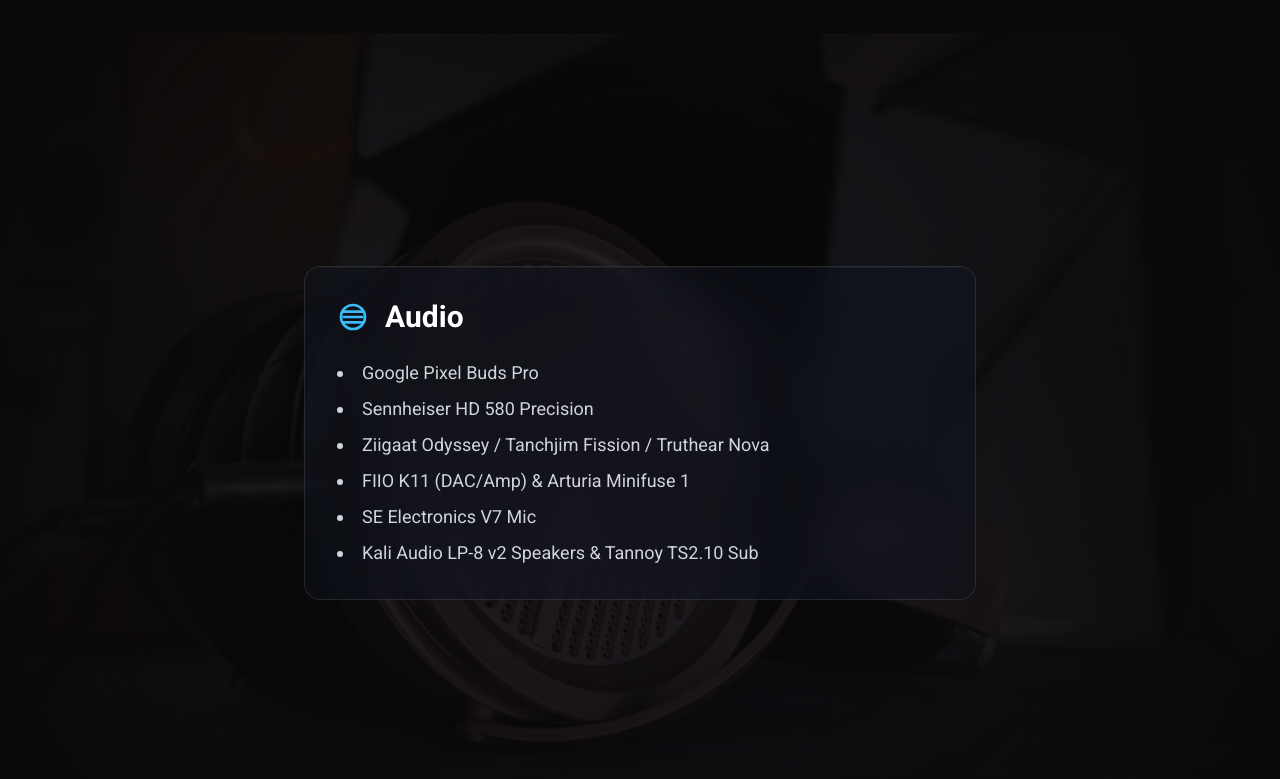
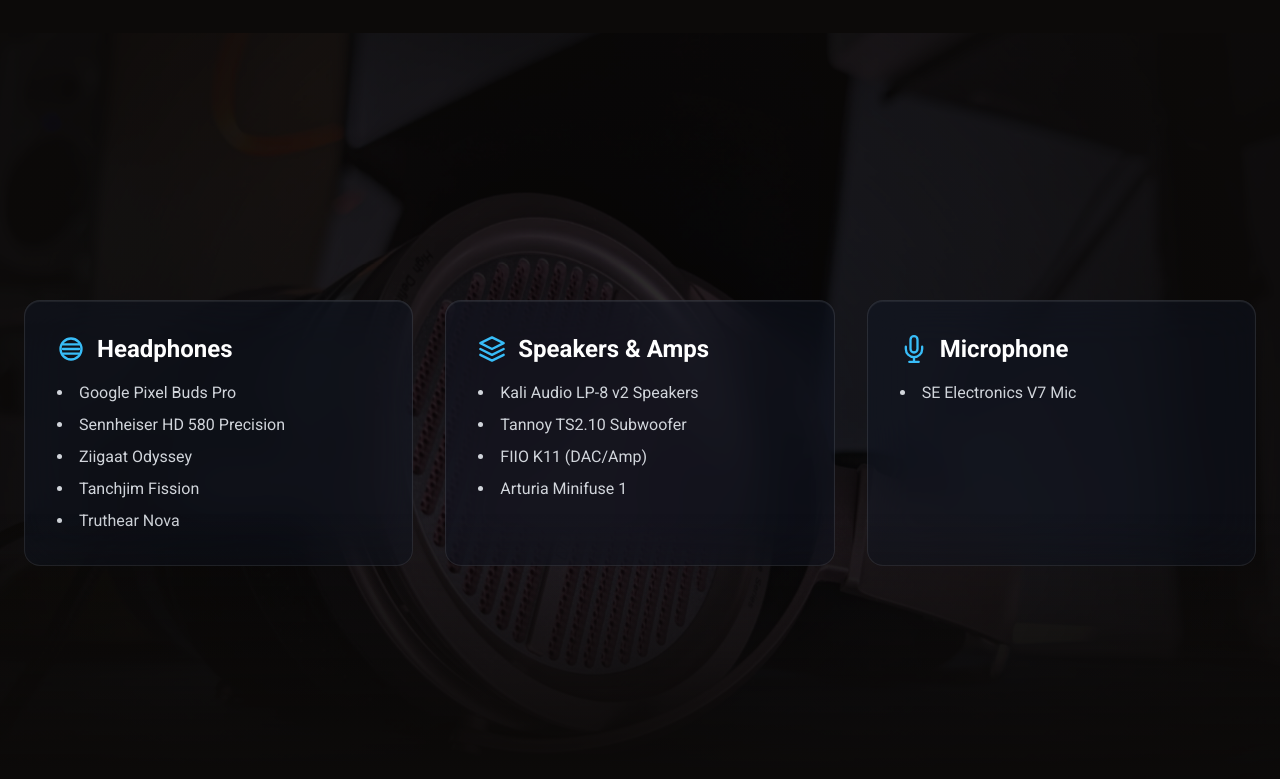
Before and after one commit to Bepsiii/bepsiii.github.io, a plain HTML site: page setup.html in a window 1280 px wide. Shown: the part 1939-2718 px from the top of the page. Drawn offline with nearby package versions, Linux system fonts and the light colour scheme.

Commit message:
Refactor setup.html: Adjust padding and transition effects for setup sections, enhance background gradients, and improve audio section layout with new interactive cards for better user experience

```diff
--- a/setup.html
+++ b/setup.html
@@ -16,8 +16,8 @@
             align-items: center;
             justify-content: center;
             position: relative;
-            padding-top: 8rem;
-            padding-bottom: 8rem;
+            padding-top: 10rem;
+            padding-bottom: 10rem;
             overflow: hidden;
         }
         .setup-background {
@@ -29,10 +29,10 @@
             object-fit: cover;
             z-index: -2;
             filter: brightness(0.3);
-            transform: scale(1.1);
-            transition: transform 6s ease-out;
+            transform: scale(1.15);
+            transition: transform 8s ease-out;
         }
-        [data-aos="fade-up"].aos-animate .setup-background {
+        [data-aos="fade-in"].aos-animate .setup-background {
             transform: scale(1);
         }
         .setup-overlay {
@@ -41,23 +41,34 @@
             left: 0;
             width: 100%;
             height: 100%;
-            background: radial-gradient(circle at center, rgba(12, 10, 9, 0.5) 0%, rgba(12, 10, 9, 1) 90%);
+            background: radial-gradient(circle at center, rgba(12, 10, 9, 0.4) 0%, rgba(12, 10, 9, 0.9) 85%);
             z-index: -1;
+        }
+        /* New blend effect between sections */
+        .setup-section::after {
+            content: '';
+            position: absolute;
+            bottom: 0;
+            left: 0;
+            width: 100%;
+            height: 20rem;
+            background: linear-gradient(to top, #0c0a09 10%, transparent);
+            z-index: 0;
         }
         .interactive-card {
             position: relative;
-            background: rgba(17, 24, 39, 0.4);
+            background: rgba(17, 24, 39, 0.45);
             backdrop-filter: blur(24px);
             -webkit-backdrop-filter: blur(24px);
             border: 1px solid rgba(255, 255, 255, 0.1);
             border-radius: 1rem;
             overflow: hidden;
             transition: transform 0.3s ease, box-shadow 0.3s ease;
-            box-shadow: inset 0 1px 1px rgba(255,255,255,0.05);
+            box-shadow: inset 0 1px 1px rgba(255,255,255,0.08);
         }
         .interactive-card:hover {
             transform: translateY(-5px);
-            box-shadow: 0 20px 40px rgba(0,0,0,0.3);
+            box-shadow: 0 25px 50px -12px rgba(0,0,0,0.4);
         }
         .interactive-card::before {
             content: '';
@@ -65,7 +76,7 @@
             inset: 0;
             border-radius: inherit;
             padding: 1px;
-            background: radial-gradient(800px at var(--x) var(--y), rgba(14, 165, 233, 0.5), rgba(139, 92, 246, 0.4), transparent 60%);
+            background: radial-gradient(800px at var(--x) var(--y), rgba(14, 165, 233, 0.6), rgba(139, 92, 246, 0.5), transparent 60%);
             -webkit-mask: linear-gradient(#fff 0 0) content-box, linear-gradient(#fff 0 0);
             -webkit-mask-composite: xor;
             mask-composite: exclude;
@@ -103,11 +114,11 @@
         </section>
 
         <!-- Desktop Section -->
-        <section class="setup-section" data-aos="fade-up">
+        <section class="setup-section" data-aos="fade-in">
             <img src="images/setup/setup1.png" onerror="this.onerror=null;this.src='https://placehold.co/1920x1080/111827/FFFFFF?text=Desktop';" alt="Desktop Background" class="setup-background">
             <div class="setup-overlay"></div>
             <div class="container mx-auto px-6" id="cards-wrapper">
-                <div class="interactive-card max-w-2xl mx-auto" data-aos="fade-up">
+                <div class="interactive-card max-w-xl mx-auto" data-aos="fade-up">
                     <div class="p-8">
                         <h3 class="flex items-center text-3xl font-bold text-white mb-6"><svg xmlns="http://www.w3.org/2000/svg" width="24" height="24" viewBox="0 0 24 24" fill="none" stroke="currentColor" stroke-width="2" stroke-linecap="round" stroke-linejoin="round" class="w-8 h-8 mr-4 text-sky-400"><rect x="2" y="3" width="20" height="14" rx="2" ry="2"/><line x1="8" y1="21" x2="16" y2="21"/><line x1="12" y1="17" x2="12" y2="21"/></svg>Desktop</h3>
                         <dl class="space-y-3 text-lg">
@@ -126,11 +137,11 @@
         </section>
 
         <!-- Peripherals Section -->
-        <section class="setup-section" data-aos="fade-up">
+        <section class="setup-section" data-aos="fade-in">
              <img src="images/setup/XM2@2x.png" onerror="this.onerror=null;this.src='https://placehold.co/1920x1080/111827/FFFFFF?text=Peripherals';" alt="Peripherals Background" class="setup-background">
             <div class="setup-overlay"></div>
             <div class="container mx-auto px-6" id="cards-wrapper">
-                <div class="grid grid-cols-1 lg:grid-cols-2 gap-8 max-w-6xl mx-auto">
+                <div class="grid grid-cols-1 lg:grid-cols-2 gap-8 max-w-5xl mx-auto">
                     <div class="interactive-card" data-aos="fade-right" data-aos-delay="100">
                         <div class="p-8">
                             <h3 class="flex items-center text-3xl font-bold text-white mb-6"><svg xmlns="http://www.w3.org/2000/svg" width="24" height="24" viewBox="0 0 24 24" fill="none" stroke="currentColor" stroke-width="2" stroke-linecap="round" stroke-linejoin="round" class="w-8 h-8 mr-4 text-sky-400"><path d="M22 2H2v14h20V2zM12 14v4M8 18h8"/></svg>Mice & Mousepads</h3>
@@ -175,28 +186,48 @@
         </section>
 
         <!-- Audio Section -->
-        <section class="setup-section" data-aos="fade-up">
+        <section class="setup-section" data-aos="fade-in">
             <img src="images/setup/section4.jpg" onerror="this.onerror=null;this.src='https://placehold.co/1920x1080/111827/FFFFFF?text=Audio';" alt="Audio Gear Background" class="setup-background">
             <div class="setup-overlay"></div>
             <div class="container mx-auto px-6" id="cards-wrapper">
-                 <div class="interactive-card max-w-2xl mx-auto" data-aos="fade-up">
-                    <div class="p-8">
-                        <h3 class="flex items-center text-3xl font-bold text-white mb-6"><svg xmlns="http://www.w3.org/2000/svg" width="24" height="24" viewBox="0 0 24 24" fill="none" stroke="currentColor" stroke-width="2" stroke-linecap="round" stroke-linejoin="round" class="w-8 h-8 mr-4 text-sky-400"><path d="M19 12H5M19 8H5M19 16H5"/><path d="M21 12a9 9 0 1 1-18 0 9 9 0 0 1 18 0Z"/></svg>Audio</h3>
-                        <ul class="list-disc list-inside text-gray-300 space-y-2 text-lg">
-                            <li>Google Pixel Buds Pro</li>
-                            <li>Sennheiser HD 580 Precision</li>
-                            <li>Ziigaat Odyssey / Tanchjim Fission / Truthear Nova</li>
-                            <li>FIIO K11 (DAC/Amp) & Arturia Minifuse 1</li>
-                            <li>SE Electronics V7 Mic</li>
-                            <li>Kali Audio LP-8 v2 Speakers & Tannoy TS2.10 Sub</li>
-                        </ul>
+                <div class="grid grid-cols-1 lg:grid-cols-3 gap-8 max-w-7xl mx-auto">
+                    <div class="interactive-card" data-aos="fade-up" data-aos-delay="100">
+                        <div class="p-8">
+                            <h3 class="flex items-center text-2xl font-bold text-white mb-4"><svg xmlns="http://www.w3.org/2000/svg" width="24" height="24" viewBox="0 0 24 24" fill="none" stroke="currentColor" stroke-width="2" stroke-linecap="round" stroke-linejoin="round" class="w-7 h-7 mr-3 text-sky-400"><path d="M19 12H5M19 8H5M19 16H5"/><path d="M21 12a9 9 0 1 1-18 0 9 9 0 0 1 18 0Z"/></svg>Headphones</h3>
+                            <ul class="list-disc list-inside text-gray-300 space-y-2">
+                                <li>Google Pixel Buds Pro</li>
+                                <li>Sennheiser HD 580 Precision</li>
+                                <li>Ziigaat Odyssey</li>
+                                <li>Tanchjim Fission</li>
+                                <li>Truthear Nova</li>
+                            </ul>
+                        </div>
+                    </div>
+                    <div class="interactive-card" data-aos="fade-up" data-aos-delay="200">
+                        <div class="p-8">
+                            <h3 class="flex items-center text-2xl font-bold text-white mb-4"><svg xmlns="http://www.w3.org/2000/svg" width="24" height="24" viewBox="0 0 24 24" fill="none" stroke="currentColor" stroke-width="2" stroke-linecap="round" stroke-linejoin="round" class="w-7 h-7 mr-3 text-sky-400"><path d="M12 2L2 7l10 5 10-5-10-5zM2 17l10 5 10-5M2 12l10 5 10-5"/></svg>Speakers & Amps</h3>
+                            <ul class="list-disc list-inside text-gray-300 space-y-2">
+                                <li>Kali Audio LP-8 v2 Speakers</li>
+                                <li>Tannoy TS2.10 Subwoofer</li>
+                                <li>FIIO K11 (DAC/Amp)</li>
+                                <li>Arturia Minifuse 1</li>
+                            </ul>
+                        </div>
+                    </div>
+                     <div class="interactive-card" data-aos="fade-up" data-aos-delay="300">
+                        <div class="p-8">
+                            <h3 class="flex items-center text-2xl font-bold text-white mb-4"><svg xmlns="http://www.w3.org/2000/svg" width="24" height="24" viewBox="0 0 24 24" fill="none" stroke="currentColor" stroke-width="2" stroke-linecap="round" stroke-linejoin="round" class="w-7 h-7 mr-3 text-sky-400"><path d="M12 1a3 3 0 0 0-3 3v8a3 3 0 0 0 6 0V4a3 3 0 0 0-3-3z"/><path d="M19 10v2a7 7 0 0 1-14 0v-2"/><line x1="12" y1="19" x2="12" y2="23"/><line x1="8" y1="23" x2="16" y2="23"/></svg>Microphone</h3>
+                            <ul class="list-disc list-inside text-gray-300 space-y-2">
+                                <li>SE Electronics V7 Mic</li>
+                            </ul>
+                        </div>
                     </div>
                 </div>
             </div>
         </section>
 
          <!-- Other Hardware Section -->
-        <section class="setup-section" data-aos="fade-up">
+        <section class="setup-section" data-aos="fade-in">
             <img src="images/setup/section6.png" onerror="this.onerror=null;this.src='https://placehold.co/1920x1080/111827/FFFFFF?text=Other+Hardware';" alt="Other Hardware Background" class="setup-background">
             <div class="setup-overlay"></div>
             <div class="container mx-auto px-6" id="cards-wrapper">
@@ -255,9 +286,9 @@
 
             const initializePageScripts = () => {
                 AOS.init({
-                    duration: 800,
+                    duration: 1000, // Slower animation for a more cinematic feel
                     once: true,
-                    offset: 200,
+                    offset: 300, // Trigger animations a bit later
                 });
 
                 const mobileMenuButton = document.getElementById('mobile-menu-button');
```
